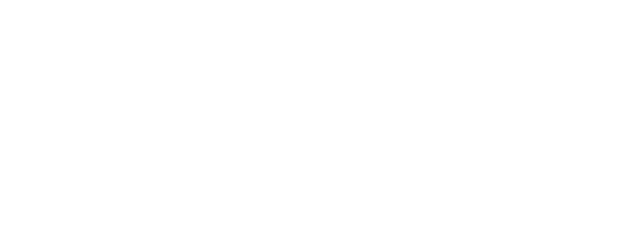
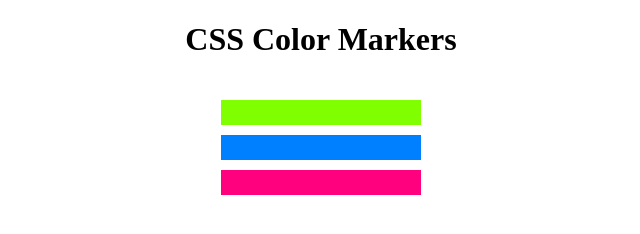
Before and after one commit to gitloper-azara/responsive_web_design, a plain HTML site: page color_markers/index.html in a window 1280 px wide. Shown: the whole page, without its empty margins (319-959 px from the left). Drawn offline with Linux system fonts and the light colour scheme.

Commit message:
include css style learnt so far

```diff
--- a/color_markers/index.html
+++ b/color_markers/index.html
@@ -4,6 +4,14 @@
         <title>Colored Markers</title>
         <meta charset="UTF-8">
         <meta name="viewport" content="width=device-width, initial-scale=1.0">
+        <link rel="stylesheet" href="./styles/styles.css">
     </head>
-    <body></body>
+    <body>
+        <h1>CSS Color Markers</h1>
+        <div class="container">
+            <div class="marker one"></div>
+            <div class="marker two"></div>
+            <div class="marker three"></div>
+        </div>
+    </body>
 </html>
--- /dev/null
+++ b/color_markers/styles/styles.css
@@ -0,0 +1,25 @@
+h1 {
+    text-align: center;
+}
+
+.container {
+    background-color: rgb(255, 255, 255);
+    padding: 10px 0;
+}
+.marker {
+    height: 25px;
+    width: 200px;
+    margin: 10px auto;
+}
+
+.one {
+    background-color: rgb(127, 255, 0);
+}
+
+.two {
+    background-color: rgb(0, 127, 255);
+}
+
+.three {
+    background-color: rgb(255, 0, 127);
+}
```
